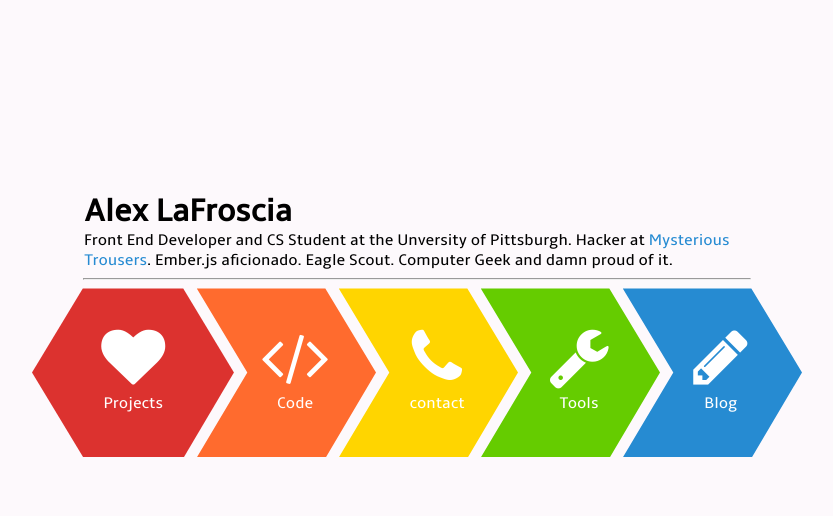
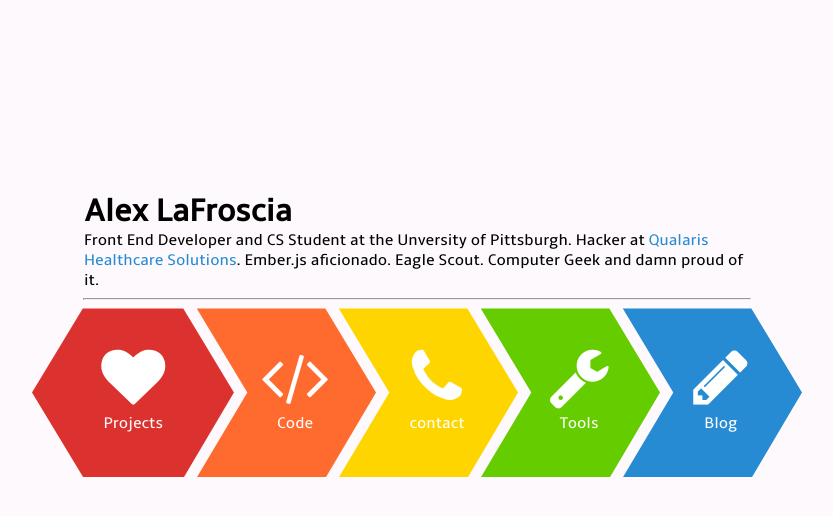
Before and after one commit to alexlafroscia/alexlafroscia.github.io, a Jekyll site: the page built from index.html, in a window 1280 px wide. Shown: the top 516 px of the page, without its empty margins (223-1056 px from the left). Built offline with Jekyll 4.4.1, drawn with Linux system fonts in a browser that asks for light colours.

Commit message:
Fix what company I work at

```diff
--- a/index.html
+++ b/index.html
@@ -6,7 +6,7 @@ layout: site
   <h1>Alex LaFroscia</h1>
   <p>
     Front End Developer and CS Student at the Unversity of Pittsburgh. Hacker
-    at <a href="http://mysterioustrousers.com/">Mysterious Trousers</a>.
+    at <a href="http://qualaris.com">Qualaris Healthcare Solutions</a>.
     Ember.js aficionado. Eagle Scout. Computer Geek and damn proud of it.
   </p>
   <hr />
```
